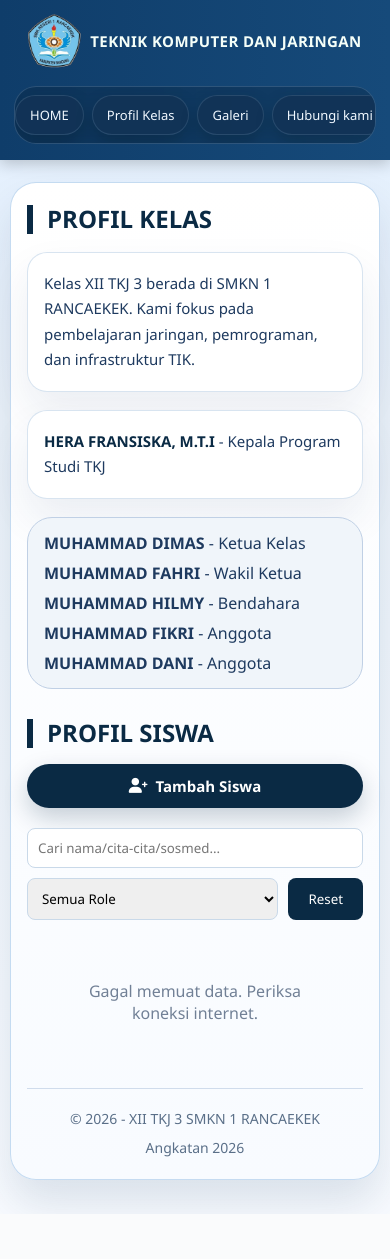
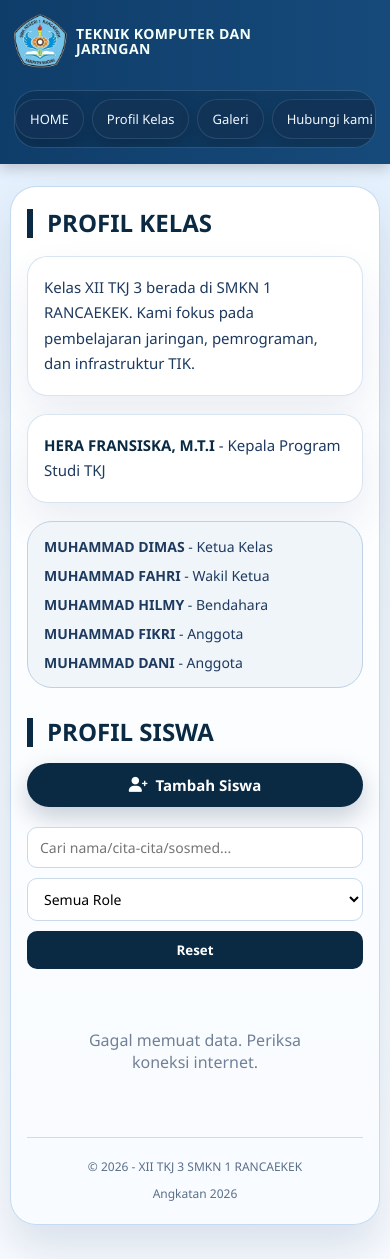
Before and after one commit to SEFTIAN13/tesdoangpuh, a PHP site: page /profil.html in a window 390 px wide. Before the commit the page ends 1212 px from the top, so only its background shows below. Run offline with PHP 8.4, Linux system fonts and the light colour scheme; some libraries are stand-ins or nearby versions.

Commit message:
mengubah tampilan

```diff
--- a/galery.html
+++ b/galery.html
@@ -242,6 +242,10 @@
                 justify-content: center;
                 margin-left: 0;
             }
+
+            .gallery-grid {
+                grid-template-columns: 1fr;
+            }
         }
     </style>
 </head>
--- a/profil.html
+++ b/profil.html
@@ -25,6 +25,41 @@
             flex-wrap: wrap;
             margin-top: 24px;
             margin-bottom: 20px;
+        }
+
+        .profile-filter-bar {
+            display: flex;
+            gap: 10px;
+            margin-bottom: 20px;
+            flex-wrap: wrap;
+        }
+
+        .profile-filter-input,
+        .profile-filter-select {
+            min-width: 0;
+            padding: 10px 12px;
+            border: 1px solid #c9d9e9;
+            border-radius: 10px;
+            background: #fff;
+            font-size: 14px;
+        }
+
+        .profile-filter-input {
+            flex: 2;
+        }
+
+        .profile-filter-select {
+            flex: 1;
+        }
+
+        .profile-filter-reset {
+            padding: 10px 18px;
+            background: #0a2a44;
+            color: white;
+            border: none;
+            border-radius: 10px;
+            cursor: pointer;
+            font-weight: 600;
         }
 
         .profile-header .section-title {
@@ -247,6 +282,17 @@
                 width: 100%;
             }
 
+            .profile-filter-bar {
+                display: grid;
+                grid-template-columns: 1fr;
+            }
+
+            .profile-filter-input,
+            .profile-filter-select,
+            .profile-filter-reset {
+                width: 100%;
+            }
+
             .student-form-grid {
                 grid-template-columns: 1fr;
             }
@@ -292,15 +338,15 @@
                     </button>
                 </div>
 
-                <div style="display: flex; gap: 10px; margin-bottom: 20px; flex-wrap: wrap;">
-                    <input type="text" id="filterSearch" placeholder="Cari nama/cita-cita/sosmed..." style="flex: 2; min-width: 200px; padding: 10px; border: 1px solid #c9d9e9; border-radius: 8px;">
-                    <select id="filterRole" style="flex: 1; min-width: 150px; padding: 10px; border: 1px solid #c9d9e9; border-radius: 8px;">
+                <div class="profile-filter-bar">
+                    <input type="text" id="filterSearch" class="profile-filter-input" placeholder="Cari nama/cita-cita/sosmed...">
+                    <select id="filterRole" class="profile-filter-select">
                         <option value="">Semua Role</option>
                         <option value="KETUA KELAS">Ketua Kelas</option>
                         <option value="Bendahara">Bendahara</option>
                         <option value="Siswa">Siswa</option>
                     </select>
-                    <button id="clearFilter" style="padding: 10px 20px; background: #0a2a44; color: white; border: none; border-radius: 8px; cursor: pointer;">Reset</button>
+                    <button id="clearFilter" class="profile-filter-reset">Reset</button>
                 </div>
 
                 <div class="member-grid" id="memberGrid">
--- a/style.css
+++ b/style.css
@@ -145,13 +145,14 @@ body {
     }
 
     .brand {
-        justify-content: center;
-        margin-bottom: 2px;
+        justify-content: flex-start;
+        margin-bottom: 6px;
     }
 
     .brand span {
-        font-size: 18px;
-        text-align: center;
+        font-size: 17px;
+        text-align: left;
+        max-width: 220px;
     }
 
     .navbar {
@@ -194,7 +195,7 @@ body {
     }
 
     .brand span {
-        font-size: 15px;
+        font-size: 14px;
     }
 
     .navbar {
@@ -220,6 +221,21 @@ body {
     width: min(1120px, calc(100% - 32px));
     margin: 0 auto;
     padding: 42px 0 56px;
+}
+
+@media (max-width: 1024px) {
+    .content {
+        width: min(100% - 24px, 100%);
+        padding: 28px 0 40px;
+    }
+
+    .member-grid {
+        grid-template-columns: repeat(2, minmax(0, 1fr));
+    }
+
+    .gallery-grid {
+        grid-template-columns: repeat(2, minmax(0, 1fr));
+    }
 }
 
 .section-title {
@@ -477,8 +493,42 @@ hr {
         padding: 14px 16px;
     }
 
+    .clipboard-item {
+        font-size: 14px;
+        line-height: 1.5;
+    }
+
+    .member-grid {
+        grid-template-columns: 1fr;
+        gap: 14px;
+    }
+
+    .member-card {
+        padding: 10px;
+        border-radius: 14px;
+    }
+
+    .member-card img {
+        height: 190px;
+    }
+
+    .member-card h3 {
+        font-size: 16px;
+        line-height: 1.3;
+    }
+
+    .member-card p {
+        font-size: 13px;
+        line-height: 1.45;
+    }
+
     .badge {
         margin-left: 0;
+    }
+
+    .gallery-grid {
+        grid-template-columns: 1fr;
+        gap: 14px;
     }
 
     .markup-share {
@@ -499,5 +549,6 @@ hr {
         flex-direction: column;
         gap: 10px;
         text-align: center;
+        font-size: 12px;
     }
 }
```
Also changed, not shown: index.html (+18 -0 lines).
